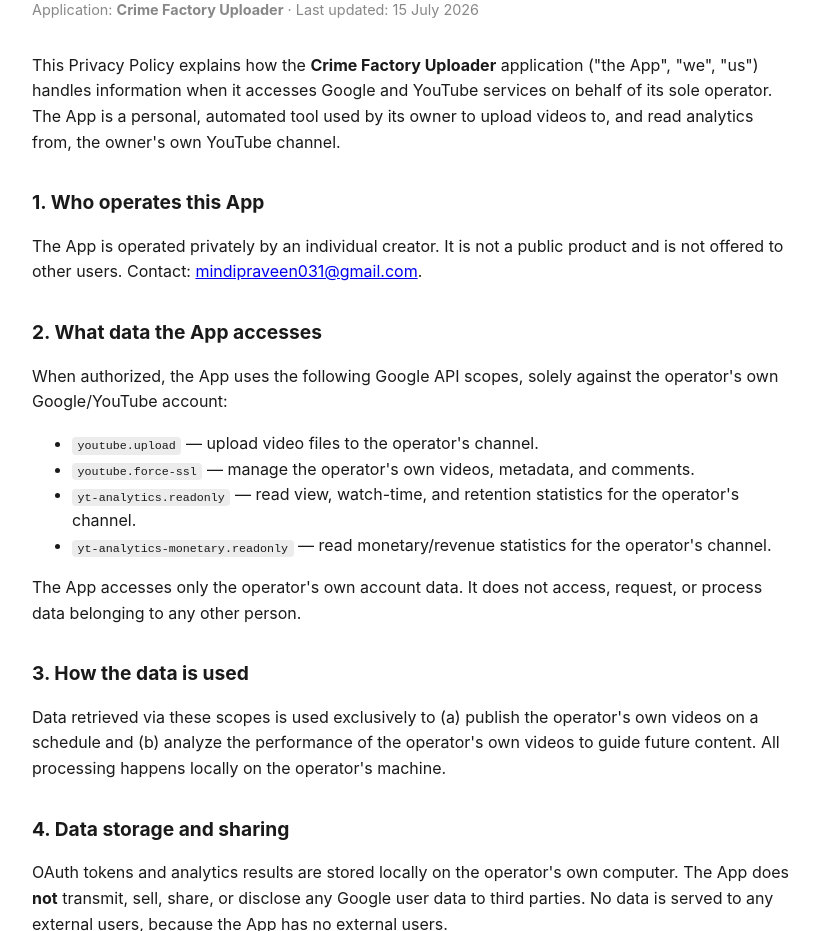
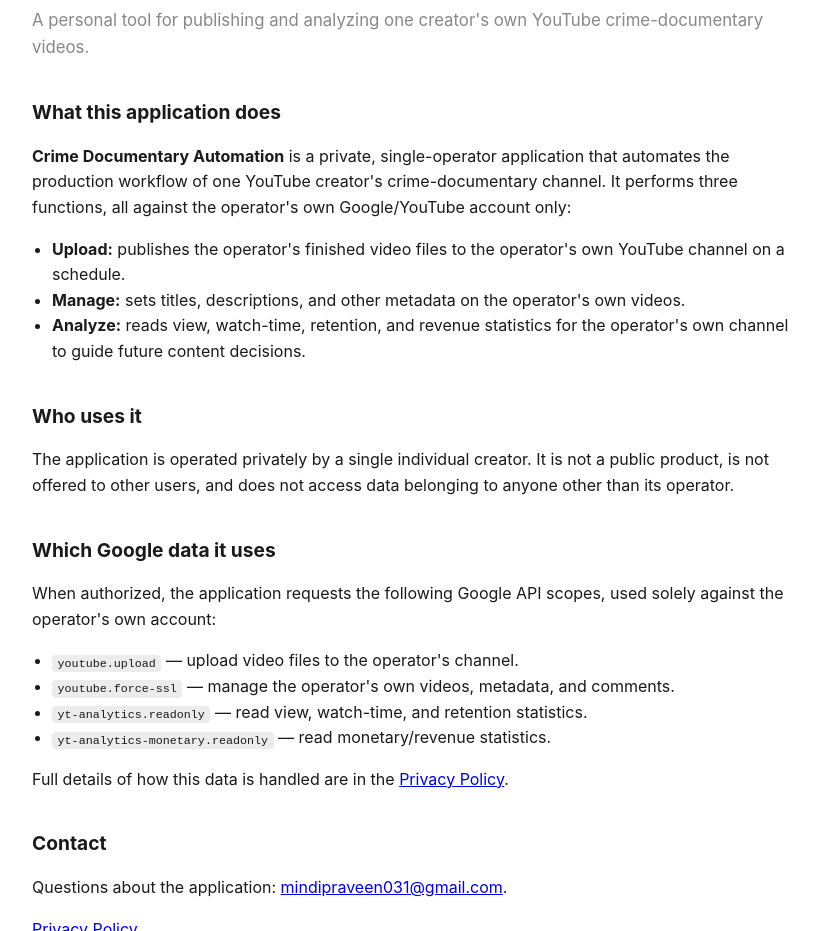
Before and after one commit to pmindi/privacy, a plain HTML site: page index.html in a window 1280 px wide. Shown: the part 122-1053 px from the top of the page, without its empty margins (228-1047 px from the left). Drawn offline with Linux system fonts and the light colour scheme.

Commit message:
Homepage: state app purpose, match OAuth name, add Search Console verification

```diff
--- a/index.html
+++ b/index.html
@@ -3,7 +3,20 @@
 <head>
 <meta charset="utf-8">
 <meta name="viewport" content="width=device-width, initial-scale=1">
-<title>Privacy Policy — Crime Factory Uploader</title>
+
+<!-- ============================================================= -->
+<!-- GOOGLE SEARCH CONSOLE OWNERSHIP VERIFICATION                   -->
+<!-- Replace REPLACE_WITH_YOUR_TOKEN with the content value that    -->
+<!-- Search Console (https://search.google.com/search-console)      -->
+<!-- gives you under: Add property > URL prefix >                   -->
+<!-- https://pmindi.github.io/privacy/ > HTML tag.                  -->
+<!-- Keep this tag in the <head> of the homepage. Then press        -->
+<!-- "Verify" in Search Console.                                    -->
+<meta name="google-site-verification" content="id7nj4PIJ9kp20z2fe8qPJVwvTw_TfM_PrnocmJgN4c" />
+<!-- ============================================================= -->
+
+<title>Crime Documentary Automation</title>
+<meta name="description" content="Crime Documentary Automation is a personal tool that publishes and analyzes the operator's own YouTube crime-documentary videos.">
 <style>
   :root { color-scheme: light dark; }
   body {
@@ -12,51 +25,45 @@
     color: #1a1a1a; background: #fff;
   }
   @media (prefers-color-scheme: dark) { body { color: #e6e6e6; background: #121212; } a { color: #7cb3ff; } }
-  h1 { font-size: 1.8rem; margin-bottom: .25rem; }
-  h2 { font-size: 1.2rem; margin-top: 2rem; }
-  .updated { color: #888; font-size: .9rem; margin-bottom: 2rem; }
+  h1 { font-size: 2rem; margin-bottom: .25rem; }
+  h2 { font-size: 1.2rem; margin-top: 2.25rem; }
+  .tagline { color: #888; font-size: 1.05rem; margin-bottom: 2rem; }
   code { background: rgba(128,128,128,.15); padding: .1rem .35rem; border-radius: 4px; font-size: .9em; }
+  ul { padding-left: 1.25rem; }
   footer { margin-top: 3rem; font-size: .85rem; color: #888; }
+  .links a { margin-right: 1rem; }
 </style>
 </head>
 <body>
-<h1>Privacy Policy</h1>
-<p class="updated">Application: <strong>Crime Factory Uploader</strong> · Last updated: 15 July 2026</p>
+<h1>Crime Documentary Automation</h1>
+<p class="tagline">A personal tool for publishing and analyzing one creator's own YouTube crime-documentary videos.</p>
 
-<p>This Privacy Policy explains how the <strong>Crime Factory Uploader</strong> application ("the App", "we", "us") handles information when it accesses Google and YouTube services on behalf of its sole operator. The App is a personal, automated tool used by its owner to upload videos to, and read analytics from, the owner's own YouTube channel.</p>
+<h2>What this application does</h2>
+<p><strong>Crime Documentary Automation</strong> is a private, single-operator application that automates the production workflow of one YouTube creator's crime-documentary channel. It performs three functions, all against the operator's own Google/YouTube account only:</p>
+<ul>
+  <li><strong>Upload:</strong> publishes the operator's finished video files to the operator's own YouTube channel on a schedule.</li>
+  <li><strong>Manage:</strong> sets titles, descriptions, and other metadata on the operator's own videos.</li>
+  <li><strong>Analyze:</strong> reads view, watch-time, retention, and revenue statistics for the operator's own channel to guide future content decisions.</li>
+</ul>
 
-<h2>1. Who operates this App</h2>
-<p>The App is operated privately by an individual creator. It is not a public product and is not offered to other users. Contact: <a href="mailto:mindipraveen031@gmail.com">mindipraveen031@gmail.com</a>.</p>
+<h2>Who uses it</h2>
+<p>The application is operated privately by a single individual creator. It is not a public product, is not offered to other users, and does not access data belonging to anyone other than its operator.</p>
 
-<h2>2. What data the App accesses</h2>
-<p>When authorized, the App uses the following Google API scopes, solely against the operator's own Google/YouTube account:</p>
+<h2>Which Google data it uses</h2>
+<p>When authorized, the application requests the following Google API scopes, used solely against the operator's own account:</p>
 <ul>
   <li><code>youtube.upload</code> — upload video files to the operator's channel.</li>
   <li><code>youtube.force-ssl</code> — manage the operator's own videos, metadata, and comments.</li>
-  <li><code>yt-analytics.readonly</code> — read view, watch-time, and retention statistics for the operator's channel.</li>
-  <li><code>yt-analytics-monetary.readonly</code> — read monetary/revenue statistics for the operator's channel.</li>
+  <li><code>yt-analytics.readonly</code> — read view, watch-time, and retention statistics.</li>
+  <li><code>yt-analytics-monetary.readonly</code> — read monetary/revenue statistics.</li>
 </ul>
-<p>The App accesses only the operator's own account data. It does not access, request, or process data belonging to any other person.</p>
+<p>Full details of how this data is handled are in the <a href="privacy.html">Privacy Policy</a>.</p>
 
-<h2>3. How the data is used</h2>
-<p>Data retrieved via these scopes is used exclusively to (a) publish the operator's own videos on a schedule and (b) analyze the performance of the operator's own videos to guide future content. All processing happens locally on the operator's machine.</p>
+<h2>Contact</h2>
+<p>Questions about the application: <a href="mailto:mindipraveen031@gmail.com">mindipraveen031@gmail.com</a>.</p>
 
-<h2>4. Data storage and sharing</h2>
-<p>OAuth tokens and analytics results are stored locally on the operator's own computer. The App does <strong>not</strong> transmit, sell, share, or disclose any Google user data to third parties. No data is served to any external users, because the App has no external users.</p>
+<p class="links"><a href="privacy.html">Privacy Policy</a></p>
 
-<h2>5. Limited Use disclosure</h2>
-<p>The App's use and transfer of information received from Google APIs adheres to the
-<a href="https://developers.google.com/terms/api-services-user-data-policy" target="_blank" rel="noopener">Google API Services User Data Policy</a>, including the Limited Use requirements. Google user data is not used for advertising, is not sold, and is not transferred to others except as necessary to provide the App's function to its operator, to comply with applicable law, or as part of a merger.</p>
-
-<h2>6. Data retention and deletion</h2>
-<p>Locally stored tokens and analytics can be deleted by the operator at any time by removing them from the local machine and revoking the App's access at <a href="https://myaccount.google.com/permissions" target="_blank" rel="noopener">myaccount.google.com/permissions</a>.</p>
-
-<h2>7. Changes to this policy</h2>
-<p>This policy may be updated as the App evolves. The "Last updated" date above reflects the latest revision.</p>
-
-<h2>8. Contact</h2>
-<p>Questions about this policy: <a href="mailto:mindipraveen031@gmail.com">mindipraveen031@gmail.com</a>.</p>
-
-<footer>© 2026 Crime Factory Uploader. This is a personal, non-commercial automation tool.</footer>
+<footer>© 2026 Crime Documentary Automation. A personal, non-commercial automation tool.</footer>
 </body>
 </html>
```
Also changed, not shown: privacy.html (added, +63 -0 lines).
